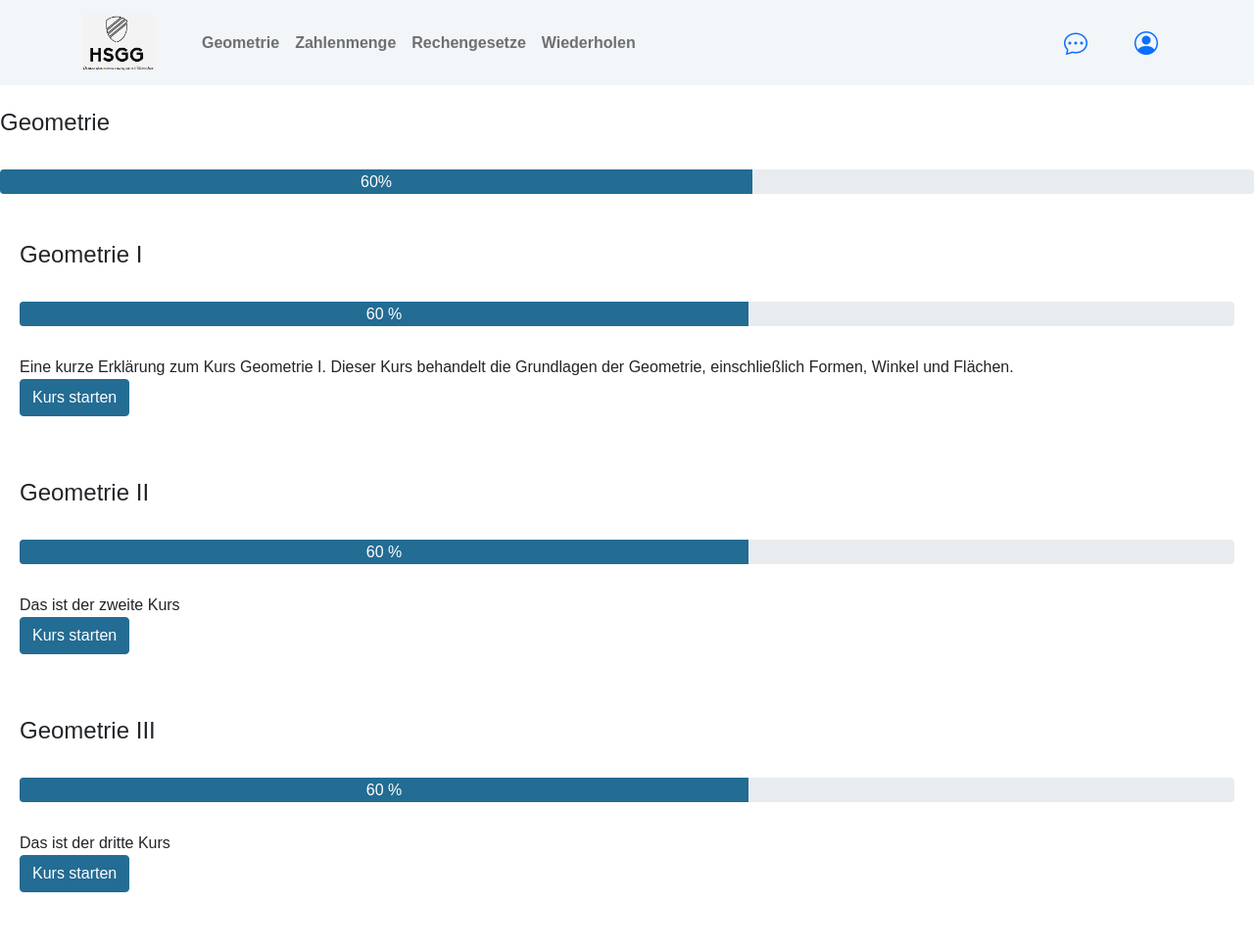
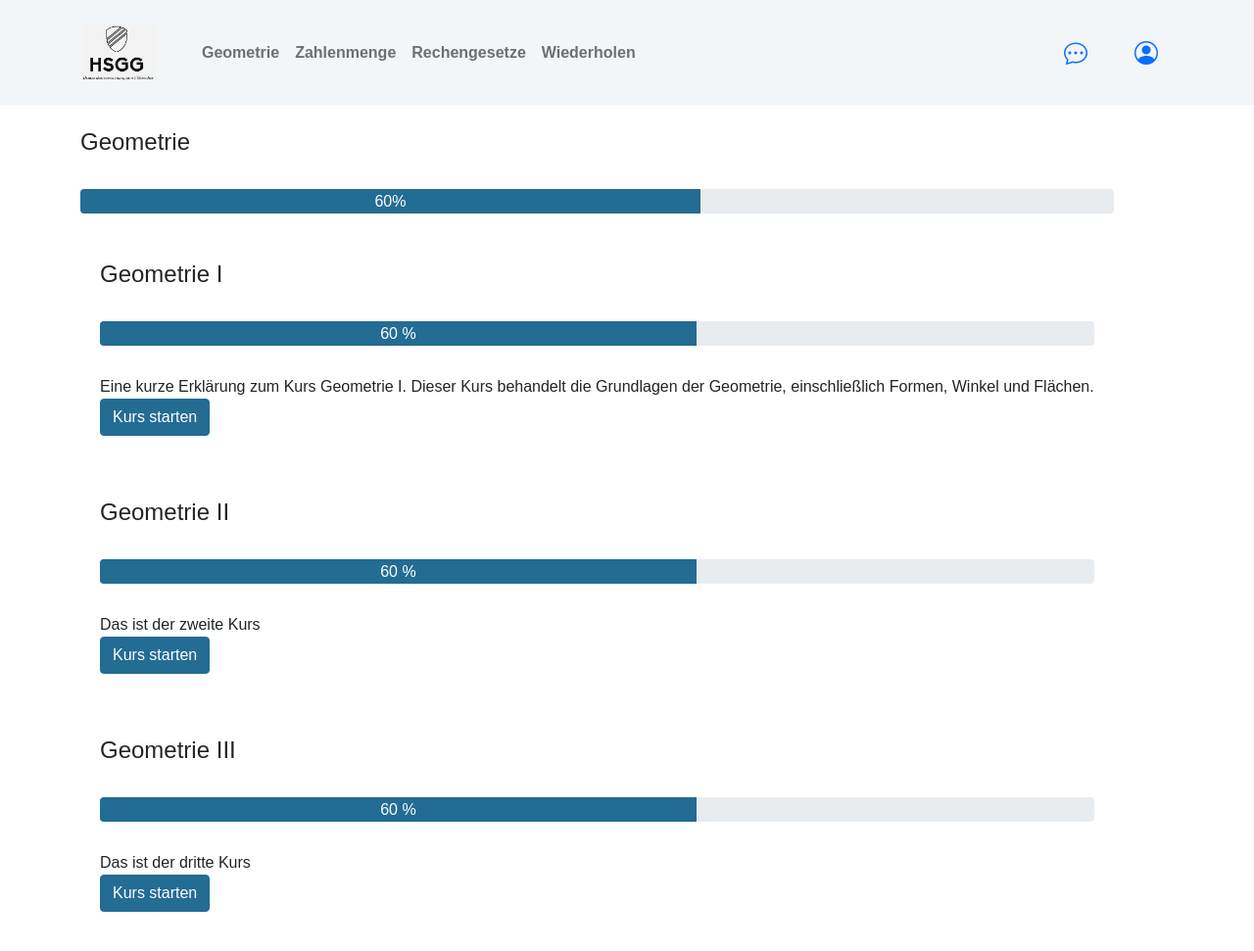
Before and after one commit to HidriBaha/OnlineSchool, a PHP site: page /kurs-overview/kurs-overview.php in a window 1280 px wide. Shown: the whole page at 98% size. Before the commit the page ends 911 px from the top, so only its background shows below. Run offline with PHP 8.4, Linux system fonts and the light colour scheme.

Commit message:
#18 Preview window erstellt und moved img ordener unter src

```diff
--- a/src/create-edit-kurs/create-edit-kurs.php
+++ b/src/create-edit-kurs/create-edit-kurs.php
@@ -20,7 +20,7 @@ include "../kurs.php";
         <div class="container">
             <!-- Schullogo links -->
             <a class="navbar-brand" href="../index.php#">
-                <img src="../logo.png" class="logo" alt="Schullogo">
+                <img src="../img/logo.png" class="logo" alt="Schullogo">
             </a>
 
             <!-- Navbar-Links (Links ausgerichtet) -->
@@ -103,7 +103,7 @@ include "../kurs.php";
     <!-- Restlicher Seiteninhalt -->
 </header>
 <main>
-    <dialog class="create-edit-kurs-container">
+    <dialog class="container create-edit-kurs-container">
         <h1>
             <?php echo $kurs["titel"] ?>
         </h1>
--- a/src/index.php
+++ b/src/index.php
@@ -28,7 +28,7 @@ $recentMessages = array_slice($messages, 0, 4);
     <div class="container">
         <!-- Schullogo links -->
         <a class="navbar-brand" href="#">
-            <img src="logo.png" class="logo" alt="Schullogo">
+            <img src="img/logo.png" class="logo" alt="Schullogo">
         </a>
 
         <!-- Navbar-Links (Links ausgerichtet) -->
--- /dev/null
+++ b/src/kurs-overview/kurs-overview.css
@@ -0,0 +1,40 @@
+.outer{
+    display: flex;
+    flex-direction: row;
+    gap: 10px;
+}
+
+.progress-bar{
+    width: 60%;
+    background-color: #236C93;
+}
+
+.course-container {
+    background-color: white;
+    border-radius: 10px;
+    padding: 20px;
+    margin-bottom: 20px;
+}
+
+.course-container:active{
+    background: lightgray;
+}
+
+.course-title {
+    font-size: 24px;
+    margin-bottom: 10px;
+}
+
+.kurs-liste{
+}
+
+.preview-container{
+    display: none;
+    width: 50%;
+    border: solid black;
+    padding:10px;
+}
+
+img{
+    margin:10px auto 10px auto;
+}
--- a/src/kurs-overview/kurs-overview.php
+++ b/src/kurs-overview/kurs-overview.php
@@ -1,7 +1,7 @@
 <?php
 include "../kurs.php";
 global $kurseThema;
-
+global $kurseTitle;
 ?>
 <html lang="de">
 <head>
@@ -12,7 +12,8 @@ global $kurseThema;
     <link href="https://cdnjs.cloudflare.com/ajax/libs/bootstrap-icons/1.8.1/font/bootstrap-icons.min.css"
           rel="stylesheet">
     <link rel="stylesheet" href="../style.css"> <!-- Link to style.css -->
-        <link rel="stylesheet" href="kursansicht.css">
+    <link rel="stylesheet" href="kurs-overview.css">
+    <script src="kurs-overview.js"></script>
 </head>
 <body>
 <header>
@@ -20,7 +21,7 @@ global $kurseThema;
         <div class="container">
             <!-- Schullogo links -->
             <a class="navbar-brand" href="../index.php#">
-                    <img src="../logo.png" class="logo" alt="Schullogo">
+                <img src="../img/logo.png" class="logo" alt="Schullogo">
             </a>
 
             <!-- Navbar-Links (Links ausgerichtet) -->
@@ -33,7 +34,8 @@ global $kurseThema;
                         <a class="nav-link" href="../kurs-overview/kurs-overview.php?thema=zahlenmenge">Zahlenmenge</a>
                     </li>
                     <li class="nav-item">
-                            <a class="nav-link" href="../kurs-overview/kurs-overview.php?thema=rechengesetze">Rechengesetze</a>
+                        <a class="nav-link"
+                           href="../kurs-overview/kurs-overview.php?thema=rechengesetze">Rechengesetze</a>
                     </li>
                     <li class="nav-item">
                         <a class="nav-link" href="#">Wiederholen</a>
@@ -103,8 +105,10 @@ global $kurseThema;
     <!-- Restlicher Seiteninhalt -->
 </header>
 <main>
+    <div class="container outer">
+        <div>
             <div class="Aufgabe-container">
-            <div class="course-title">Geometrie</div>
+                <div class="course-title"><?php echo $kurseTitle[$_GET[THEMA] ?? "geometrie"]; ?></div>
                 <div class="progress-container mb-4">
                     <div class="progress">
                         <div class="progress-bar" role="progressbar" style="width: 60%; background-color: #236C93;"
@@ -114,6 +118,7 @@ global $kurseThema;
                     </div>
                 </div>
             </div>
+            <div class="kurs-liste">
                 <?php
                 foreach ($kurseThema as $kursPerThema) {
                     echo "<div class='course-container'>" .
@@ -125,12 +130,19 @@ global $kurseThema;
                         "</div >" .
                         "</div >" .
                         "</div >" .
-                "<div class='course-description' >".$kursPerThema["beschreibung"]."</div >" .
+                        "<div class='course-description' >" . $kursPerThema["beschreibung"] . "</div >" .
+                        "<div hidden class='image-store'>".$kursPerThema["img"]."</div>".
                         "<a href = 'https://example.com/geometrie1' class='btn btn-primary' > Kurs starten </a >" .
                         "</div >";
                 }
                 ?>
-</main >
-</body >
+            </div>
+        </div>
+        <div class="preview-container" id="preview-container" >
+            <div></div>
+        </div>
+    </div>
+</main>
+</body>
 
-</html >
+</html>
--- a/src/kurs-overview/kursansicht.css
+++ /dev/null
@@ -1,33 +0,0 @@
-.progress-bar{
-    width: 60%;
-    background-color: #236C93;
-}
-
-.course-container {
-    background-color: white;
-    border-radius: 10px;
-    padding: 20px;
-    margin-bottom: 20px;
-}
-
-.course-title {
-    font-size: 24px;
-    margin-bottom: 10px;
-}
-
-details {
-    display: none; /* Hide details by default */
-    position: absolute;
-    top: 100%; /* Position below the class section */
-    left: 100%;
-    width: 100%;
-    padding: 10px;
-    background-color: #fff;
-    border: 1px solid #ccc;
-    border-radius: 5px;
-    box-shadow: 0 2px 10px rgba(0, 0, 0, 0.1);
-    z-index: 1;
-}
-.course-container:hover .details{
-    display: block;
-}
--- a/src/kurs.php
+++ b/src/kurs.php
@@ -2,6 +2,7 @@
 global $kurs;
 global $kurse;
 global $kurseThema;
+global $kurseTitle;
 const THEMA = "thema";
 const KURS_ID = "kursID";
 
@@ -13,6 +14,7 @@ $kurse = [
         [
             "titel" => "Geometrie I",
             "author" => "user",
+            "img"=>"../img/quarder.png",
             "beschreibung" => "Eine kurze Erklärung zum Kurs Geometrie I. Dieser Kurs behandelt die Grundlagen der Geometrie, einschließlich Formen, Winkel und Flächen.",
             "kapitel" => [
                 [
@@ -56,6 +58,7 @@ $kurse = [
         [
             "titel" => "Geometrie II",
             "author" => "user",
+            "img"=>"../img/quarder.png",
             "beschreibung" => "Das ist der zweite Kurs",
             "kapitel" => [
                 [
@@ -108,6 +111,7 @@ $kurse = [
         [
             "titel" => "Geometrie III",
             "author" => "user",
+            "img"=>"../img/quarder.png",
             "beschreibung" => "Das ist der dritte Kurs",
             "kapitel" => [
                 [
@@ -157,6 +161,7 @@ $kurse = [
         [
             "titel" => "Zahlenmengen I",
             "author" => "user",
+            "img"=>"../img/zahlenmenge.svg",
             "beschreibung" => "Dieser Kurs behandelt verschiedene Zahlenmengen und ihre Eigenschaften und hilft den Schülern, verschiedene Zahloperationen zu verstehen.",
             "kapitel" => [
                 [
@@ -236,6 +241,7 @@ $kurse = [
         [
             "titel" => "Zahlenmengen II",
             "author" => "user",
+            "img"=>"../img/zahlenmenge.svg",
             "beschreibung" => "Ein Kurs über irrationale und reelle Zahlen.",
             "kapitel" => [
                 [
@@ -291,6 +297,7 @@ $kurse = [
         [
             "titel" => "Zahlenmengen III",
             "author" => "user",
+            "img"=>"../img/zahlenmenge.svg",
             "beschreibung" => "Ein Kurs über komplexe und transzendente Zahlen.",
             "kapitel" => [
                 [
@@ -348,6 +355,7 @@ $kurse = [
         [
             "titel" => "Rechengesetze I",
             "author" => "user",
+            "img"=>"../img/quarder.png",
             "beschreibung" => "Ein Kurs über grundlegende Rechengesetze wie das Kommutativ-, Assoziativ- und Distributivgesetz.",
             "kapitel" => [
                 [
@@ -427,6 +435,7 @@ $kurse = [
         [
             "titel" => "Rechengesetze II",
             "author" => "user",
+            "img"=>"../img/quarder.png",
             "beschreibung" => "Ein Kurs über erweiterte Rechengesetze wie das Potenzgesetz und das Wurzelgesetz.",
             "kapitel" => [
                 [
@@ -482,6 +491,7 @@ $kurse = [
         [
             "titel" => "Rechengesetze III",
             "author" => "user",
+            "img"=>"../img/quarder.png",
             "beschreibung" => "Ein Kurs über Logarithmengesetze und besondere Regeln der Mathematik.",
             "kapitel" => [
                 [
@@ -537,6 +547,11 @@ $kurse = [
     ]
 ];
 
+$kurseTitle=[
+    "geometrie"=>"Geometrie",
+    "zahlenmenge"=>"Zahlenmenge",
+    "rechengesetze"=>"Rechengesetze",
+];
 
 $kurs = $kurse[$thema][$kursID];
 $kurseThema = $kurse[$thema];
```
Also changed, not shown: src/img/chat-bubble.png (renamed from img/chat-bubble.png), src/img/chat-icon.png (renamed from img/chat-icon.png), src/img/logo.png (renamed from src/logo.png), src/img/person-icon.png (renamed from img/person-icon.png), src/img/school-logo.png (renamed from img/school-logo.png), src/img/upload-icon.png (renamed from img/upload-icon.png). Lines whose indentation alone changed are shown as unchanged.
